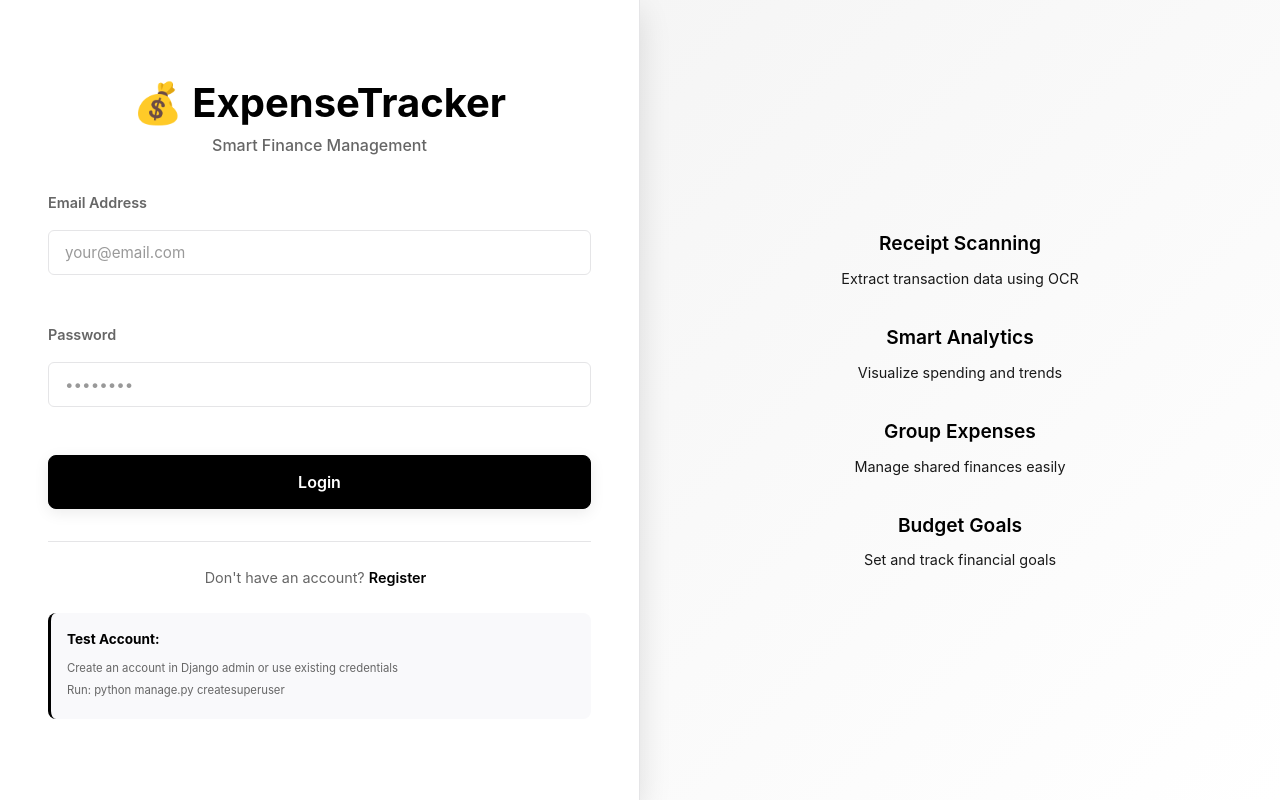
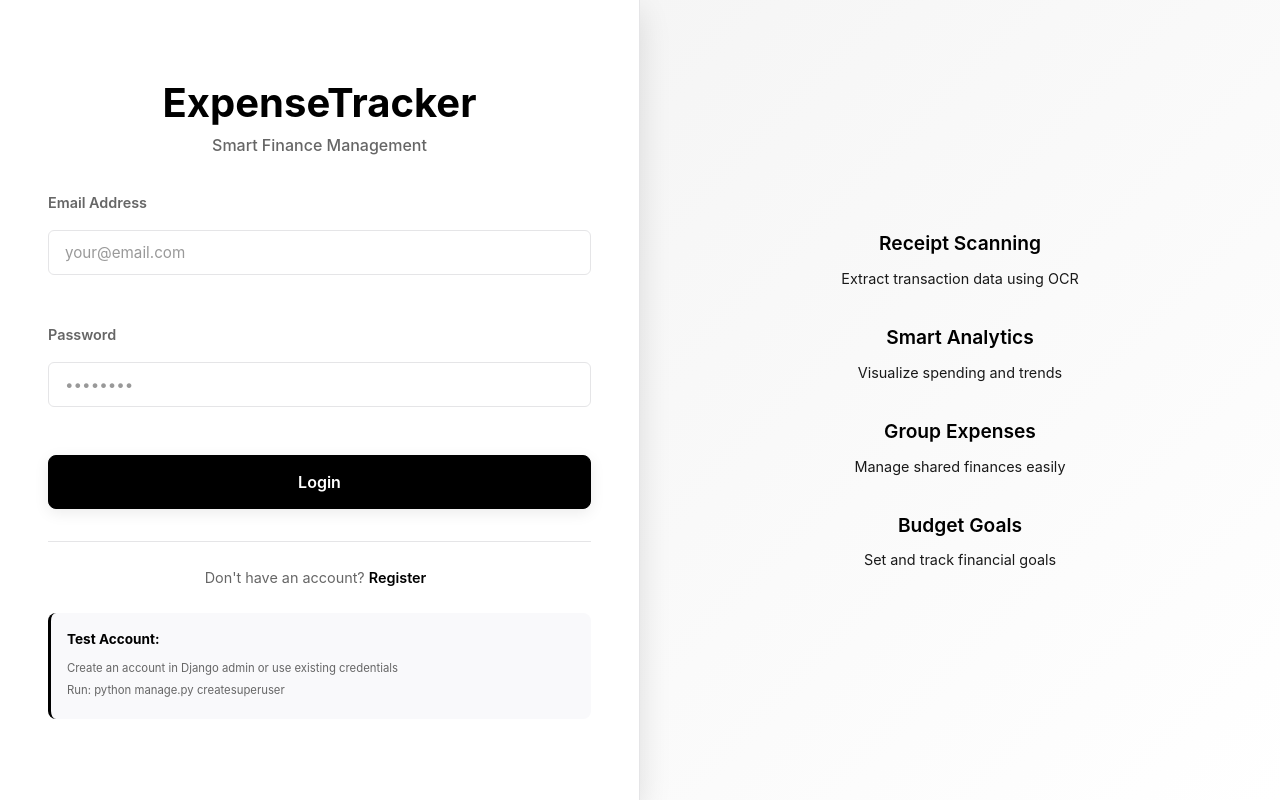
Before and after one commit to aashishbagmar/Expense-Traker-Frontend, a React (Vite) app: page / in a window 1280 px wide. Built offline with nearby package versions, Linux system fonts and the light colour scheme; no server answers.

Commit message:
Auth Frontend

```diff
--- a/src/components/Auth.tsx
+++ b/src/components/Auth.tsx
@@ -129,7 +129,7 @@ export const Login: React.FC<LoginProps> = ({ onLogin }) => {
     <div className="login-container">
       <div className="login-card">
         <div className="login-header">
-          <h1 className="login-title">💰 ExpenseTracker</h1>
+          <h1 className="login-title">ExpenseTracker</h1>
           <p className="login-subtitle">Smart Finance Management</p>
         </div>
 
```
